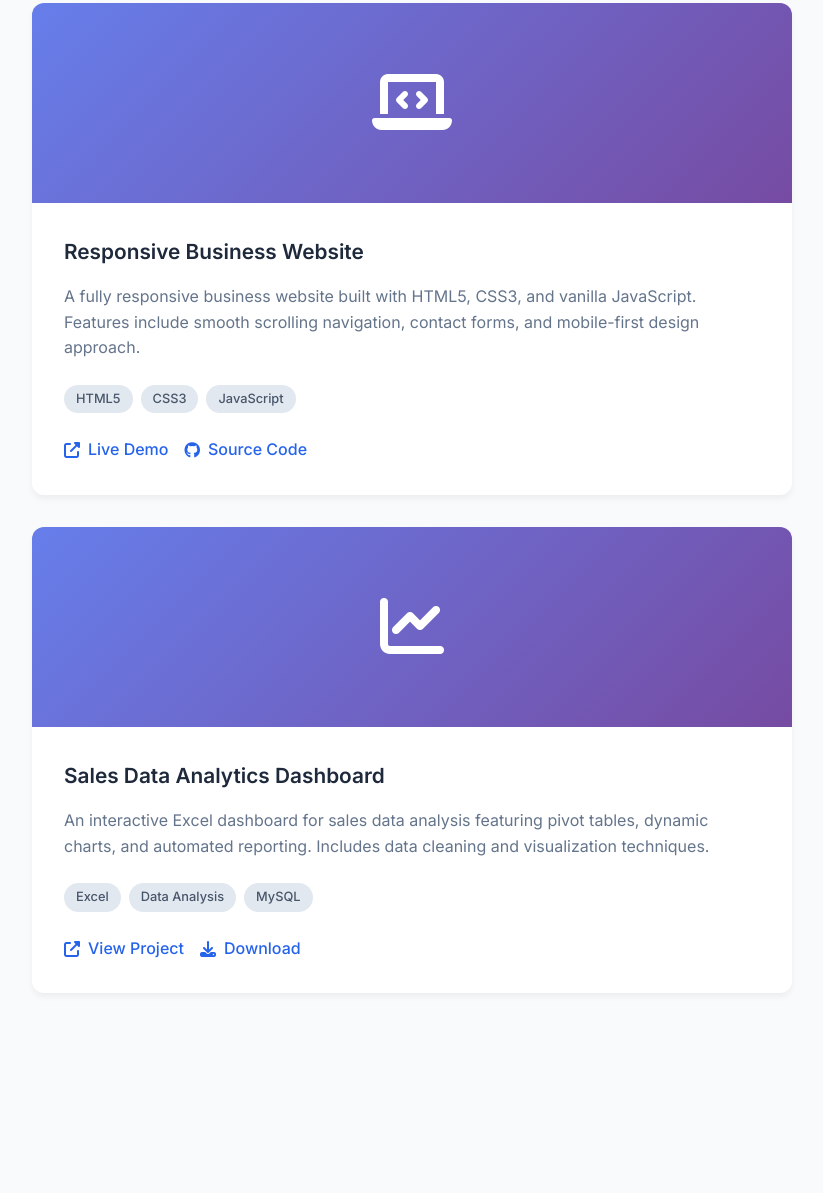
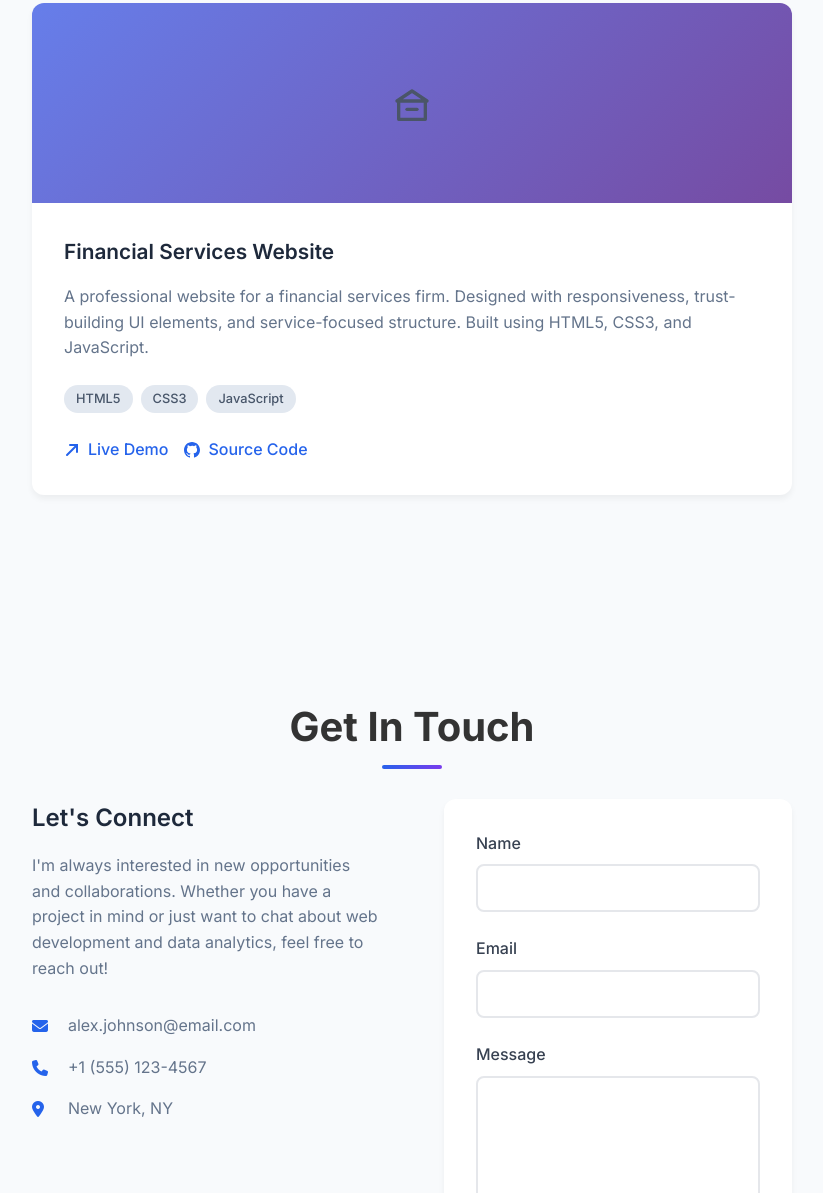
Before and after one commit to FranNMK/PowerLearn-hacathonPortifolio, a plain HTML site: page index.html in a window 1280 px wide. Shown: the part 4407-5600 px from the top of the page, without its empty margins (228-1051 px from the left). Drawn offline with Linux system fonts and the light colour scheme.

Commit message:
Update index.html

```diff
--- a/index.html
+++ b/index.html
@@ -292,63 +292,51 @@
 
 
     <!-- Projects Section -->
+    <!-- Projects Section -->
 <section id="projects" class="projects">
   <div class="container">
     <h2 class="section-title">Featured Projects</h2>
     <div class="projects-grid">
+
+      <!-- Financial Services Website -->
       <div class="project-card">
         <div class="project-image">
           <div class="project-placeholder">
-                            <i class="fas fa-laptop-code"></i>
+            <!-- SVG: Bank/Finance Icon -->
+            <svg width="40" height="40" viewBox="0 0 24 24" fill="none" xmlns="http://www.w3.org/2000/svg">
+              <path d="M3 9L12 3L21 9H3Z" stroke="#4A5568" stroke-width="2" stroke-linecap="round" stroke-linejoin="round"/>
+              <path d="M4 10V20H20V10" stroke="#4A5568" stroke-width="2" stroke-linecap="round" stroke-linejoin="round"/>
+              <path d="M9 14H15" stroke="#4A5568" stroke-width="2" stroke-linecap="round"/>
+            </svg>
           </div>
         </div>
         <div class="project-content">
-                        <h3>Responsive Business Website</h3>
-                        <p>A fully responsive business website built with HTML5, CSS3, and vanilla JavaScript. Features include smooth scrolling navigation, contact forms, and mobile-first design approach.</p>
+          <h3>Financial Services Website</h3>
+          <p>A professional website for a financial services firm. Designed with responsiveness, trust-building UI elements, and service-focused structure. Built using HTML5, CSS3, and JavaScript.</p>
           <div class="project-tech">
             <span class="tech-tag">HTML5</span>
             <span class="tech-tag">CSS3</span>
             <span class="tech-tag">JavaScript</span>
           </div>
           <div class="project-links">
-                            <a href="#" class="project-link">
-                                <i class="fas fa-external-link-alt"></i>
+            <a href="https://fran-nmk.github.io/financial-services-site" class="project-link" target="_blank">
+              <!-- SVG: External link -->
+              <svg width="16" height="16" fill="currentColor" viewBox="0 0 16 16" style="vertical-align: middle;">
+                <path d="M6 2a1 1 0 0 0 0 2h4.586L2.293 12.293a1 1 0 1 0 1.414 1.414L12 5.414V10a1 1 0 1 0 2 0V2H6z"/>
+              </svg>
               Live Demo
             </a>
-                            <a href="#" class="project-link">
-                                <i class="fab fa-github"></i>
+            <a href="https://github.com/FranNMK/financial-services-site" class="project-link" target="_blank">
+              <!-- SVG: GitHub Icon -->
+              <svg width="16" height="16" fill="currentColor" viewBox="0 0 16 16" style="vertical-align: middle;">
+                <path d="M8 0C3.58 0 0 3.58 0 8c0 3.54 2.292 6.532 5.47 7.59.4.074.547-.174.547-.386 0-.19-.007-.693-.01-1.36-2.226.483-2.695-1.073-2.695-1.073-.364-.923-.89-1.168-.89-1.168-.727-.497.055-.487.055-.487.804.056 1.227.826 1.227.826.715 1.225 1.872.872 2.33.667.072-.518.28-.872.508-1.073-1.777-.202-3.644-.888-3.644-3.953 0-.873.312-1.587.824-2.147-.083-.203-.357-1.017.078-2.12 0 0 .672-.215 2.2.82a7.62 7.62 0 0 1 2-.27c.68.003 1.367.092 2 .27 1.527-1.035 2.198-.82 2.198-.82.437 1.103.163 1.917.08 2.12.513.56.822 1.274.822 2.147 0 3.073-1.87 3.748-3.65 3.947.287.25.543.738.543 1.488 0 1.074-.01 1.94-.01 2.204 0 .215.145.463.55.384C13.71 14.53 16 11.54 16 8c0-4.42-3.58-8-8-8z"/>
+              </svg>
               Source Code
             </a>
           </div>
         </div>
       </div>
 
-                <div class="project-card">
-                    <div class="project-image">
-                        <div class="project-placeholder">
-                            <i class="fas fa-chart-line"></i>
-                        </div>
-                    </div>
-                    <div class="project-content">
-                        <h3>Sales Data Analytics Dashboard</h3>
-                        <p>An interactive Excel dashboard for sales data analysis featuring pivot tables, dynamic charts, and automated reporting. Includes data cleaning and visualization techniques.</p>
-                        <div class="project-tech">
-                            <span class="tech-tag">Excel</span>
-                            <span class="tech-tag">Data Analysis</span>
-                            <span class="tech-tag">MySQL</span>
-                        </div>
-                        <div class="project-links">
-                            <a href="#" class="project-link">
-                                <i class="fas fa-external-link-alt"></i>
-                                View Project
-                            </a>
-                            <a href="#" class="project-link">
-                                <i class="fas fa-download"></i>
-                                Download
-                            </a>
-                        </div>
-                    </div>
-                </div>
     </div>
   </div>
 </section>
```
Lines whose indentation alone changed are shown as unchanged.
